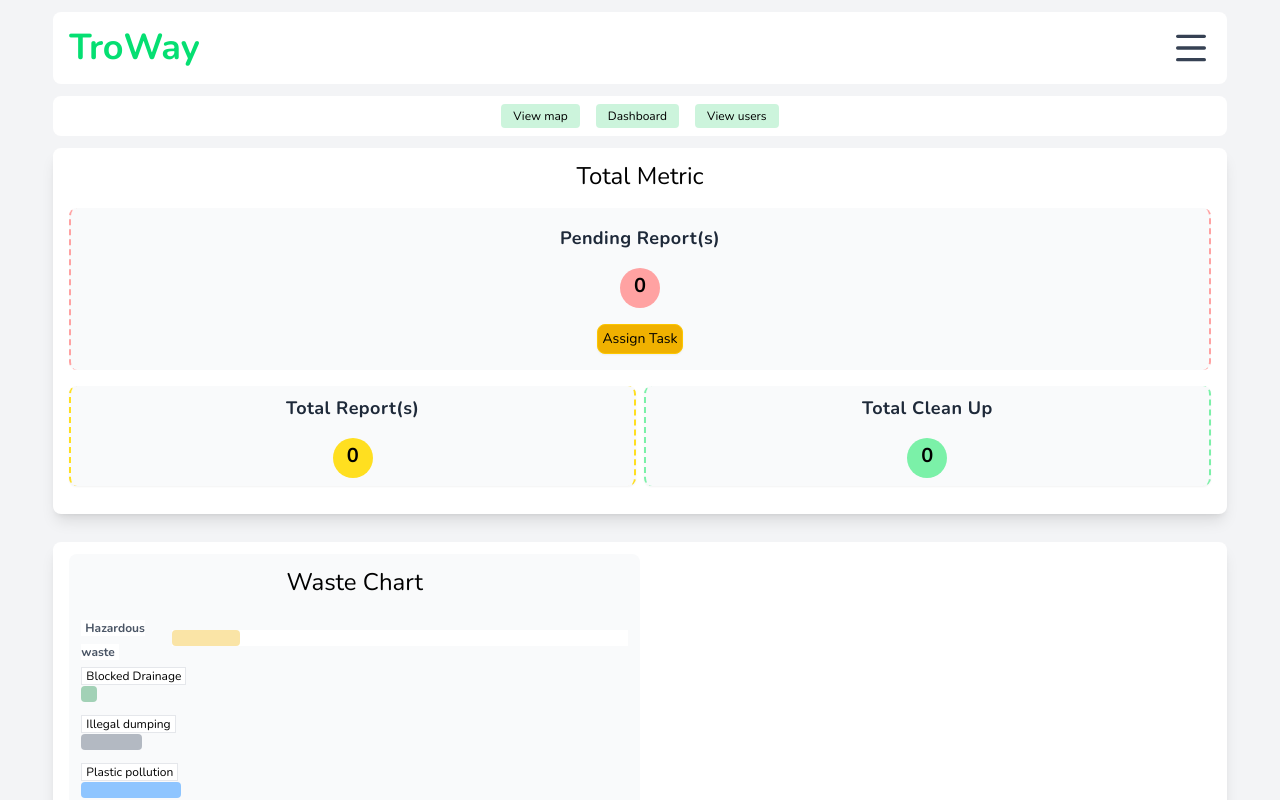
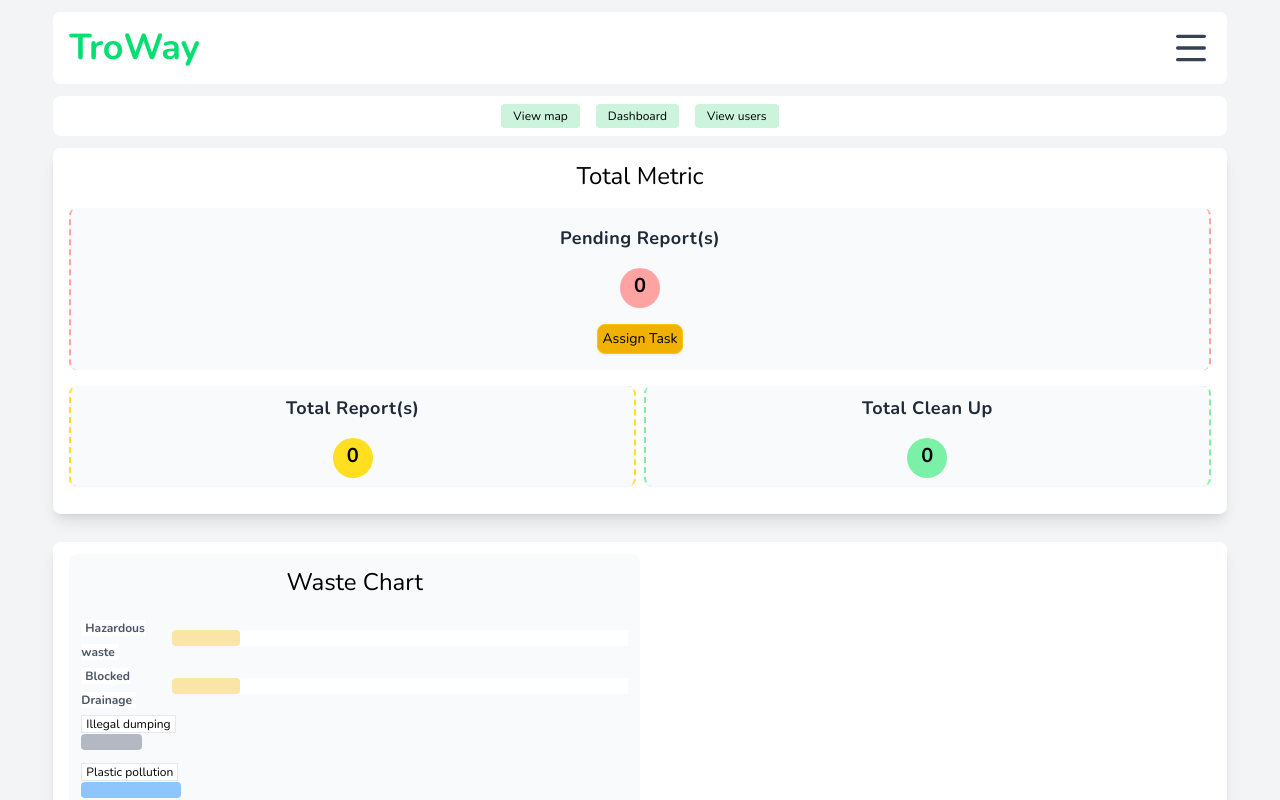
Before and after one commit to JoshTino/troway, a React (Vite) app in the folder frontend/: page /admin-dashboard in a window 1280 px wide. Shown: the top 800 px of the page. Built offline with nearby package versions, Linux system fonts and the light colour scheme; no server answers; sample sign-in values are in the browser's storage; a web font is replaced by a local one.

Commit message:
feat(ui): convert metric bar to horizontal flex layout

```diff
--- a/frontend/components/AdminDashboard.jsx
+++ b/frontend/components/AdminDashboard.jsx
@@ -76,9 +76,13 @@ const AdminDashboard = () => {
 								</div>
 							</div>
 
-							<div>
-								<span className="bg-white font-nunito text-xs border-1 border-gray-200 px-1">Blocked Drainage</span>
-								<div className="w-[1.20%] bg-green-700/35 mb-2 px-2 py-2 rounded-sm"></div>
+							<div className="flex flex-row gap-x-1 justify-center items-center">
+								<div className="w-[35%] md:w-[33%] lg:w-[16%]">
+									<span className="bg-white font-nunito text-xs font-bold text-gray-600 px-1">Blocked Drainage</span>
+								</div>
+								<div className="bg-white w-[65%] md:w-[74%] lg:w-[84%]">
+									<div className="w-[14.93%] bg-yellow-500/35 py-2 rounded-sm"></div>
+								</div>
 							</div>
 
 							<div>
```
